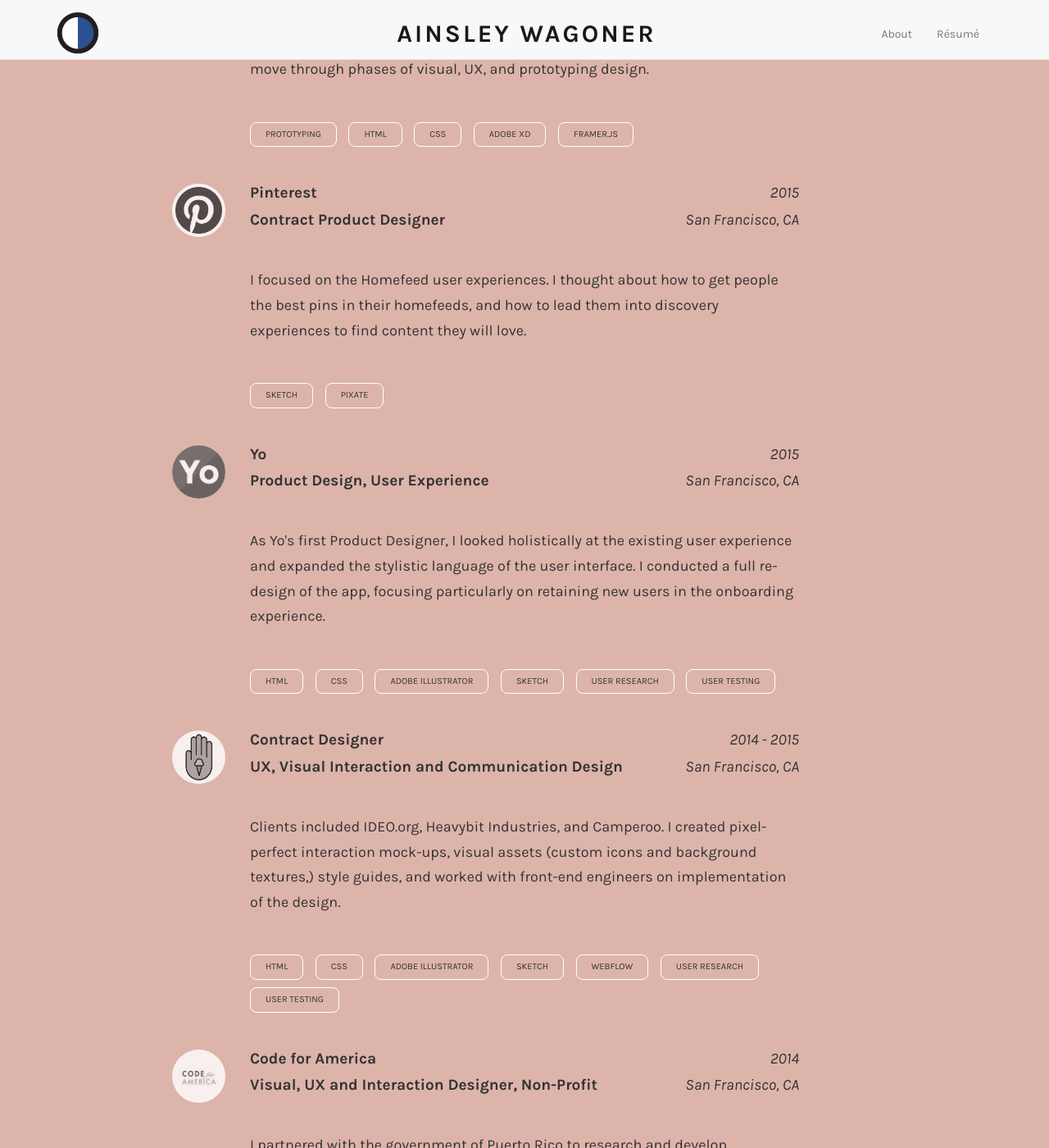
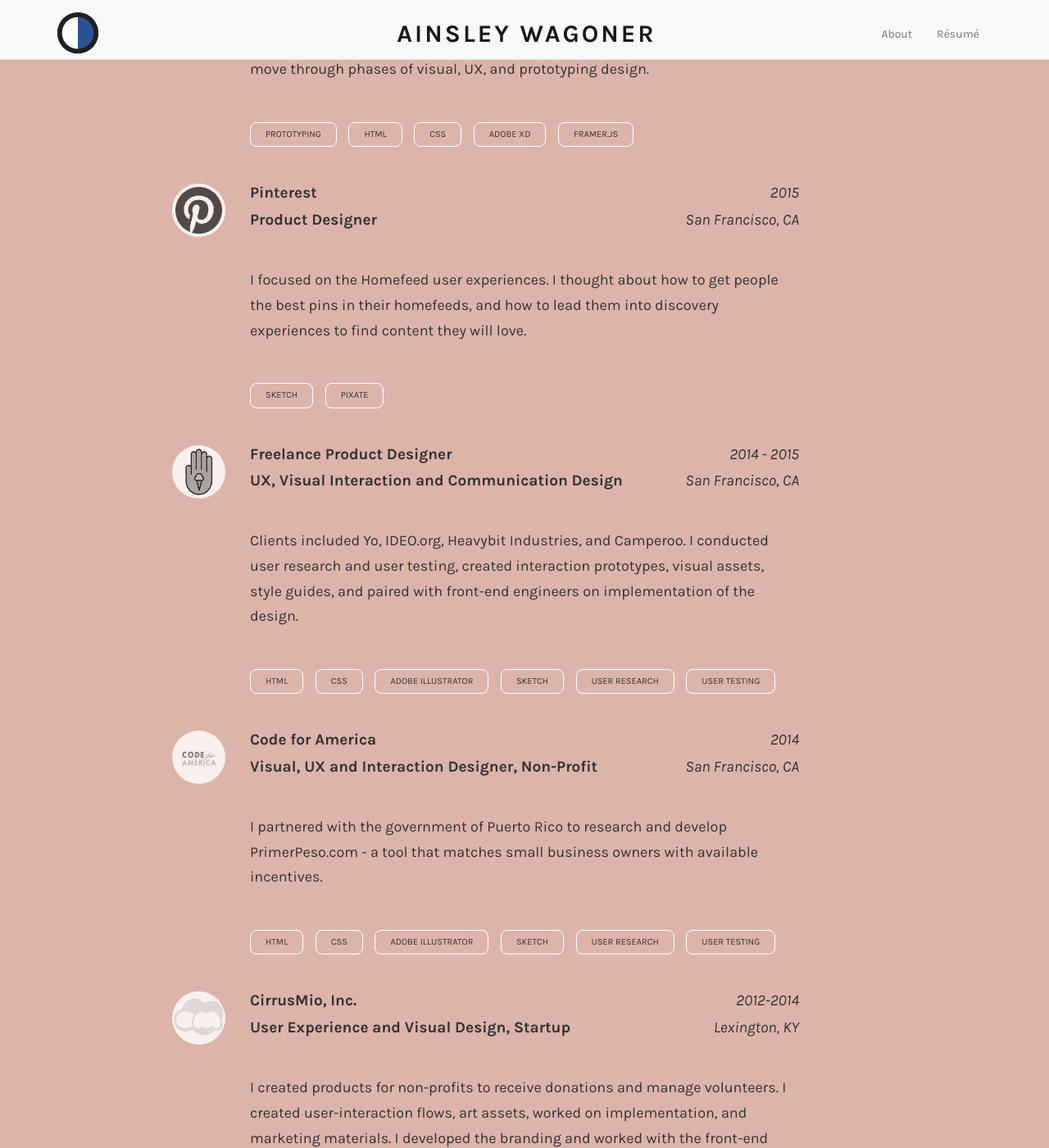
Before and after one commit to ainsleywagon/ainsleywagon.github.io, a Jekyll site: the page built from resume.html, in a window 1280 px wide and 1400 px high, scrolled down 366 px. Shown: the whole window at 82% size. Built offline with Jekyll 4.4.1, drawn with Linux system fonts in a browser that asks for light colours; nearby versions of some CDN libraries; some web fonts are replaced; some of the changed text lies outside the part shown.

Commit message:
formatting changes.

```diff
--- a/_includes/footer.html
+++ b/_includes/footer.html
@@ -2,12 +2,12 @@
     <div class="container">
       <div class="social-media">
         <ul>
-          <li><a href="https://twitter.com/ainsleywagon"><i class="fa fa-twitter fa-3x"></i></a></li>
-          <li><a href="https://dribbble.com/ainsleywagon"><i class="fa fa-dribbble fa-3x"></i></a></li>
+          <li><a href="https://twitter.com/ainsleywagon"><i class="fa fa-twitter fa-3x"></i>@ainsleywagon</a></li>
+          <!-- <li><a href="https://dribbble.com/ainsleywagon"><i class="fa fa-dribbble fa-3x"></i></a></li>
           <li><a href="https://www.linkedin.com/pub/ainsley-wagoner/37/883/947"><i class="fa fa-linkedin fa-3x"></i></a></li>
-          <li><a href="https://github.com/ainsleywagon"><i class="fa fa-github fa-3x"></i></a></li>
+          <li><a href="https://github.com/ainsleywagon"><i class="fa fa-github fa-3x"></i></a></li> -->
         </ul>
       </div>
-      <p class="text-muted">made with <i class="fa fa-heart faa-pulse animated"></i> by Ainsley Wagoner</p>
+      <!-- <p class="text-muted">made with <i class="fa fa-heart faa-pulse animated"></i> by Ainsley Wagoner</p> -->
     </div>
   </footer>
--- a/css/style.css
+++ b/css/style.css
@@ -24,10 +24,6 @@
 
 .wrapper {
   margin-top: 34px;
-}
-
-.wrapper .project-page {
-  max-width: 1000px;
 }
 
 /* Sticky footer styles */
@@ -460,6 +456,7 @@
   max-width: 900px;
   margin-left: auto;
   margin-right: auto;
+  margin-top: 100px;
 }
 
 .project-nav {
--- a/resume.html
+++ b/resume.html
@@ -40,7 +40,7 @@
         <b>Pinterest</b>
         <span class="right"><i>2015</i></span>
         <br>
-        <b>Contract Product Designer</b>
+        <b>Product Designer</b>
         <span class="right"><i>San Francisco, CA</i></span>
         <br>
         <br>
@@ -55,7 +55,7 @@
       </p>
       <br>
       <!-- Recent Experience: Product Designer -->
-      <p>
+      <!-- <p>
         <a target="_blank" href="http://justyo.co">
         <img class="icon" src="{{ "/images/logos/Yo.png" | prepend: site.baseurl }}">
         </a>
@@ -79,30 +79,29 @@
         <span class="skill">User Research</span>
         <span class="skill">User Testing</span>
       </p>
-      <br>
+      <br> -->
       <!-- Recent Experience: Contract Designer -->
       <p>
         <a target="_blank" href="http://ainsleywagoner.com">
           <img class="icon" src="{{ "/images/logos/icecreamhand.png" | prepend: site.baseurl }}">
         </a>
-        <b>Contract Designer</b>
+        <b>Freelance Product Designer</b>
         <span class="right"><i>2014 - 2015</i></span>
         <br>
         <b>UX, Visual Interaction and Communication Design</b>
         <span class="right"><i>San Francisco, CA</i></span>
         <br>
         <br>
-        <p class="resume-description">Clients included IDEO.org, Heavybit
-          Industries, and Camperoo. I created pixel-perfect interaction mock-ups,
-          visual assets (custom icons and background textures,) style guides,
-          and worked with front-end engineers on implementation of the design.
+        <p class="resume-description">Clients included Yo, IDEO.org, Heavybit
+          Industries, and Camperoo. I conducted user research and user testing,
+          created interaction prototypes, visual assets, style guides,
+          and paired with front-end engineers on implementation of the design.
         </p>
         <br>
         <span class="skill">HTML</span>
         <span class="skill">CSS</span>
         <span class="skill">Adobe Illustrator</span>
         <span class="skill">Sketch</span>
-        <span class="skill">WebFlow</span>
         <span class="skill">User Research</span>
         <span class="skill">User Testing</span>
       </p>
```
